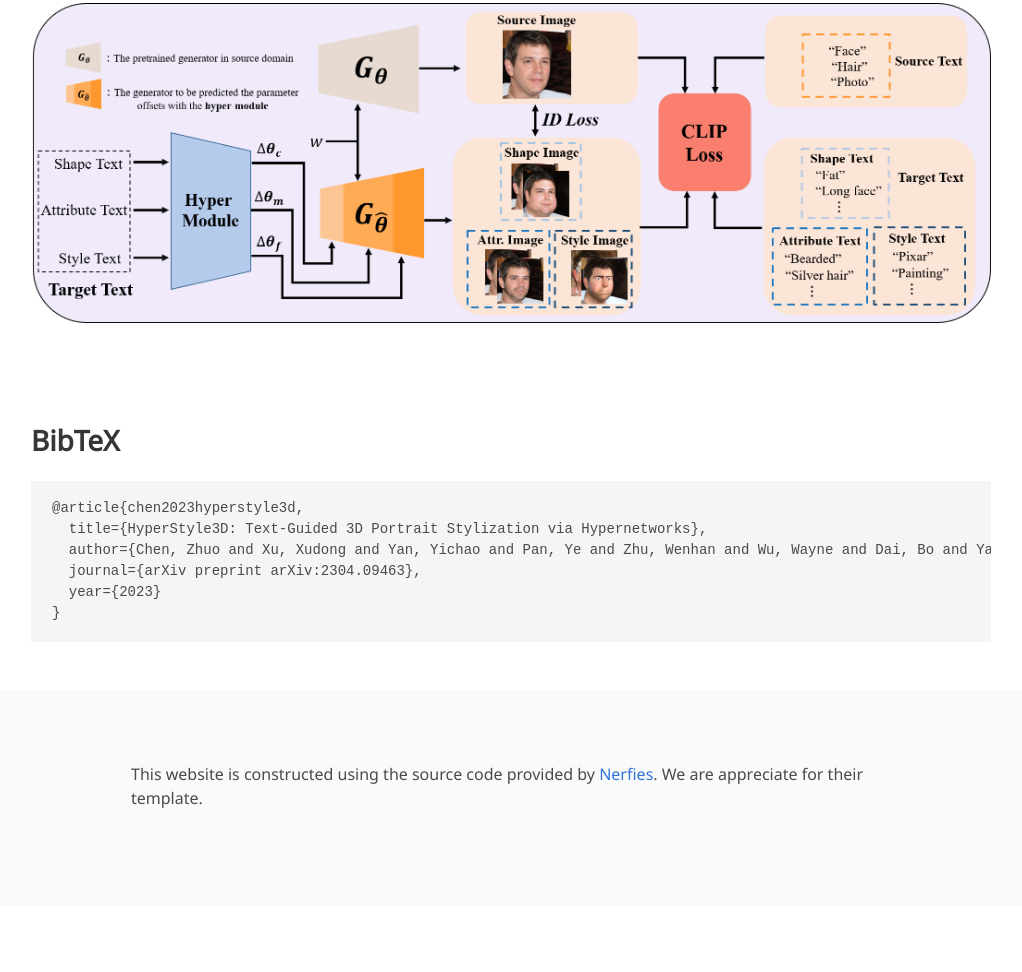
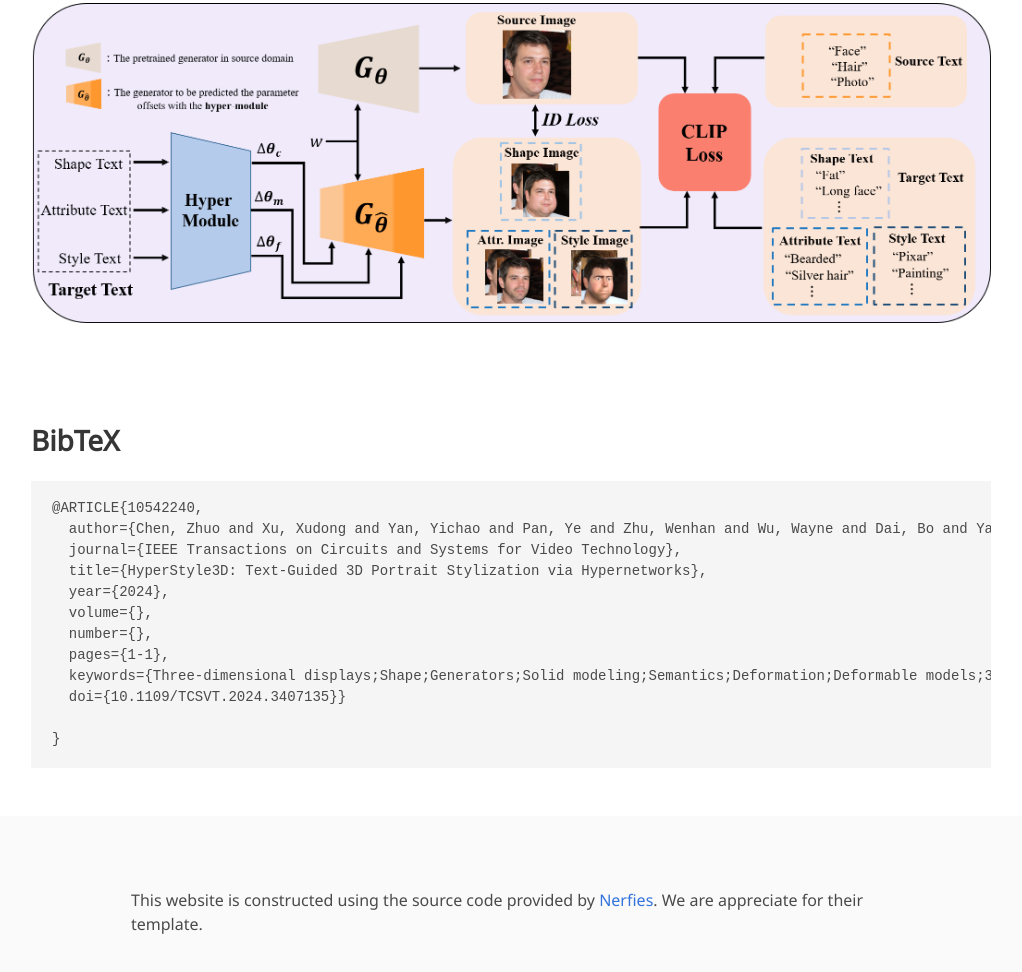
Before and after one commit to windlikestone/HyperStyle3D-website, a plain HTML site: page index.html in a window 1280 px wide. Shown: the part 2039-3011 px from the top of the page, without its empty margins (129-1151 px from the left). Before the commit the page ends 2945 px from the top, so only its background shows below. Drawn offline with nearby package versions, Linux system fonts and the light colour scheme; some icons are missing; a web font is replaced by a local one.

Commit message:
revise_citation

```diff
--- a/index.html
+++ b/index.html
@@ -324,11 +324,17 @@
 <section class="section" id="BibTeX">
   <div class="container is-max-desktop content">
     <h2 class="title">BibTeX</h2>
-    <pre><code>@article{chen2023hyperstyle3d,
+    <pre><code>@ARTICLE{10542240,
+  author={Chen, Zhuo and Xu, Xudong and Yan, Yichao and Pan, Ye and Zhu, Wenhan and Wu, Wayne and Dai, Bo and Yang, Xiaokang},
+  journal={IEEE Transactions on Circuits and Systems for Video Technology},
   title={HyperStyle3D: Text-Guided 3D Portrait Stylization via Hypernetworks},
-  author={Chen, Zhuo and Xu, Xudong and Yan, Yichao and Pan, Ye and Zhu, Wenhan and Wu, Wayne and Dai, Bo and Yang, Xiaokang},
-  journal={arXiv preprint arXiv:2304.09463},
-  year={2023}
+  year={2024},
+  volume={},
+  number={},
+  pages={1-1},
+  keywords={Three-dimensional displays;Shape;Generators;Solid modeling;Semantics;Deformation;Deformable models;3D-aware GAN;Style Transfer;Hyper-network},
+  doi={10.1109/TCSVT.2024.3407135}}
+
 }</code></pre>
   </div>
 </section>
```
